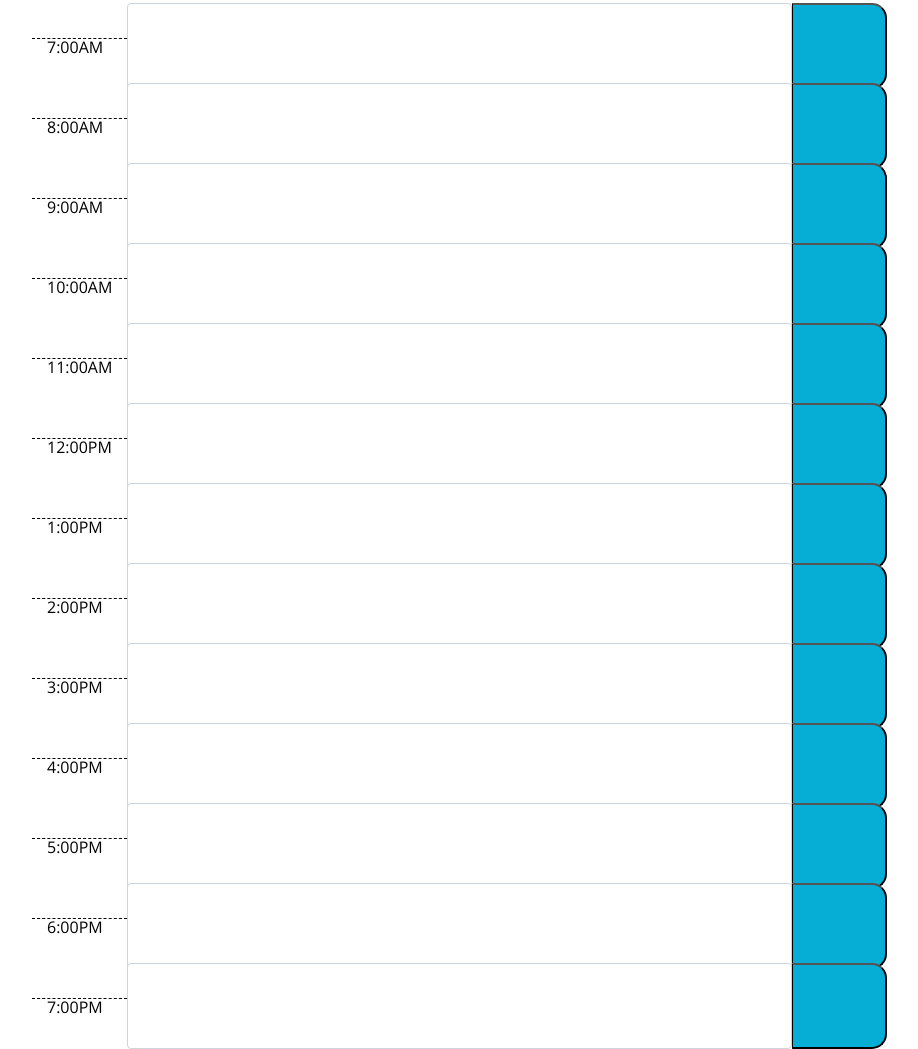
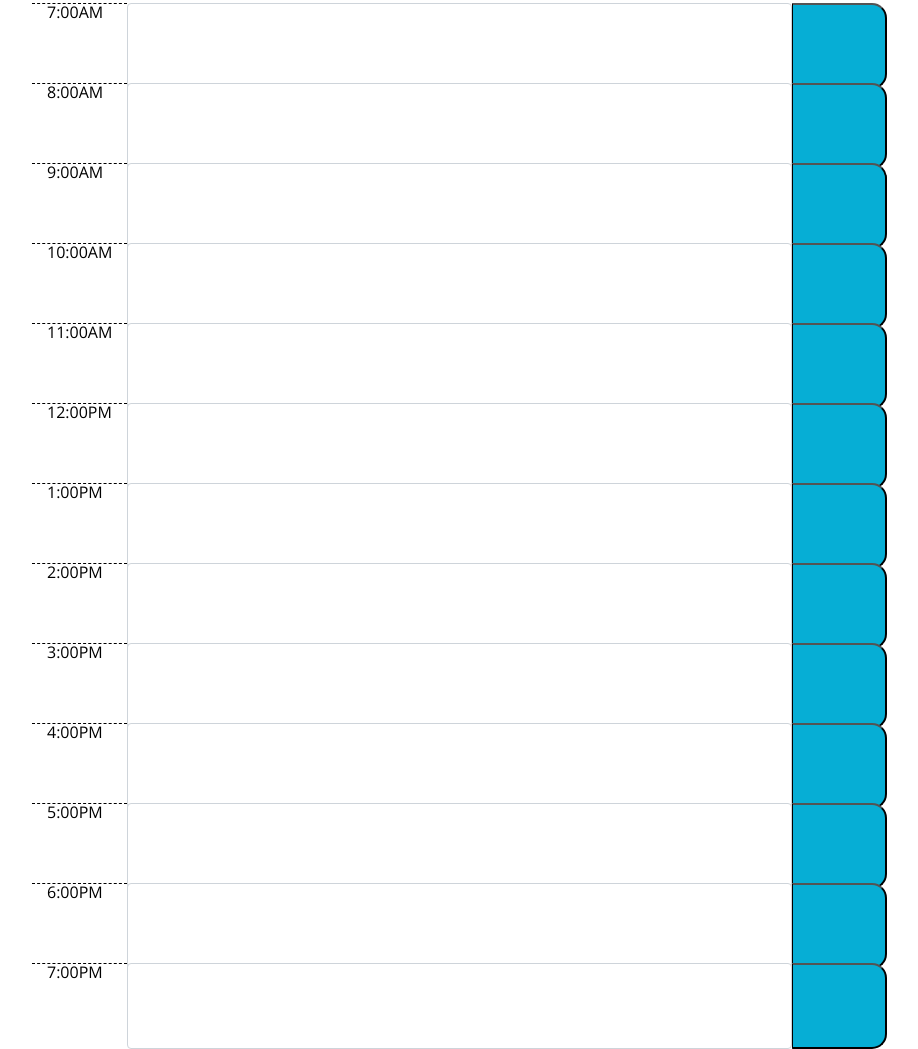
Before and after one commit to kdingman/calendar_assistant, a plain HTML site: page index.html in a window 1280 px wide. Shown: the part 334-1383 px from the top of the page, without its empty margins (38-956 px from the left). Drawn offline with nearby package versions, Linux system fonts and the light colour scheme; files that its build step writes are made by us from their sources.

Commit message:
fixed merging issues

```diff
--- a/assets/js/script.js
+++ b/assets/js/script.js
@@ -25,10 +25,10 @@ $(document).ready(function() {
     $("#17 .description").val(localStorage.getItem("17"));
     $("#18 .description").val(localStorage.getItem("18"));
     $("#19 .description").val(localStorage.getItem("19"));
-})
+});
 
 // Create Hour Task Objects
-var tasks = {
+var taskTimes = {
     "7": [],
     "8": [],
     "9": [],
--- a/index.html
+++ b/index.html
@@ -18,7 +18,7 @@
       href="https://fonts.googleapis.com/css?family=Open+Sans&display=swap"
       rel="stylesheet"
     />
-    <link rel="stylesheet" href="style.css" />
+    <link rel="stylesheet" href="/assets/css/style.css" />
     <title>Work Day Scheduler</title>
   </head>
 
@@ -33,7 +33,7 @@
 
       <!--7AM Timeblock-->
       <div id="7" class="row task-info">
-        <div class="col-1 hour my-auto">7:00AM</div>
+        <div class="col-1 hour">7:00AM</div>
         <textarea id="7-text" rows="3" class="form-control description col-7 col-xs-1"></textarea>
         <button class="col-1 saveBtn d-flex justify-content-center align-items-center">
           <span class="oi oi-lock-locked"></span>
@@ -42,7 +42,7 @@
 
       <!--8AM Timeblock-->
       <div id="8" class="row task-info">
-        <div class="col-1 hour my-auto">8:00AM</div>
+        <div class="col-1 hour">8:00AM</div>
         <textarea id="8-text" rows="3" class="form-control description col-7 col-xs-1"></textarea>
         <button class="col-1 saveBtn d-flex justify-content-center align-items-center">
           <span class="oi oi-lock-locked"></span>
@@ -51,7 +51,7 @@
 
       <!--9AM Timeblock-->
       <div id="9" class="row task-info">
-        <div class="col-1 hour my-auto">9:00AM</div>
+        <div class="col-1 hour">9:00AM</div>
         <textarea id="9-text" rows="3" class="form-control description col-7 col-xs-1"></textarea>
         <button class="col-1 saveBtn d-flex justify-content-center align-items-center">
           <span class="oi oi-lock-locked"></span>
@@ -60,7 +60,7 @@
 
       <!--10AM Timeblock-->
       <div id="10" class="row task-info">
-        <div class="col-1 hour my-auto">10:00AM</div>
+        <div class="col-1 hour">10:00AM</div>
         <textarea id="10-text" rows="3" class="form-control description col-7 col-xs-1"></textarea>
         <button class="col-1 saveBtn d-flex justify-content-center align-items-center">
           <span class="oi oi-lock-locked"></span>
@@ -69,7 +69,7 @@
 
       <!--11AM Timeblock-->
       <div id="11" class="row task-info">
-        <div class="col-1 hour my-auto">11:00AM</div>
+        <div class="col-1 hour">11:00AM</div>
         <textarea id="11-text" rows="3" class="form-control description col-7 col-xs-1"></textarea>
         <button class="col-1 saveBtn d-flex justify-content-center align-items-center">
           <span class="oi oi-lock-locked"></span>
@@ -78,7 +78,7 @@
 
       <!--12PM Timeblock-->
       <div id="12" class="row task-info">
-        <div class="col-1 hour my-auto">12:00PM</div>
+        <div class="col-1 hour">12:00PM</div>
         <textarea id="12-text" rows="3" class="form-control description col-7 col-xs-1"></textarea>
         <button class="col-1 saveBtn d-flex justify-content-center align-items-center">
           <span class="oi oi-lock-locked"></span>
@@ -87,7 +87,7 @@
 
       <!--1PM Timeblock-->
       <div id="13" class="row task-info">
-        <div class="col-1 hour my-auto">1:00PM</div>
+        <div class="col-1 hour">1:00PM</div>
         <textarea id="13-text" rows="3" class="form-control description col-7 col-xs-1"></textarea>
         <button class="col-1 saveBtn d-flex justify-content-center align-items-center">
           <span class="oi oi-lock-locked"></span>
@@ -96,7 +96,7 @@
 
       <!--2PM Timeblock-->
       <div id="14" class="row task-info">
-        <div class="col-1 hour my-auto">2:00PM</div>
+        <div class="col-1 hour">2:00PM</div>
         <textarea id="14-text" rows="3" class="form-control description col-7 col-xs-1"></textarea>
         <button class="col-1 saveBtn d-flex justify-content-center align-items-center">
           <span class="oi oi-lock-locked"></span>
@@ -105,7 +105,7 @@
 
       <!--3PM Timeblock-->
       <div id="15" class="row task-info">
-        <div class="col-1 hour my-auto">3:00PM</div>
+        <div class="col-1 hour">3:00PM</div>
         <textarea id="15-text" rows="3" class="form-control description col-7 col-xs-1"></textarea>
         <button class="col-1 saveBtn d-flex justify-content-center align-items-center">
           <span class="oi oi-lock-locked"></span>
@@ -114,7 +114,7 @@
 
       <!--4PM Timeblock-->
       <div id="16" class="row task-info">
-        <div class="col-1 hour my-auto">4:00PM</div>
+        <div class="col-1 hour">4:00PM</div>
         <textarea id="16-text" rows="3" class="form-control description col-7 col-xs-1"></textarea>
         <button class="col-1 saveBtn d-flex justify-content-center align-items-center">
           <span class="oi oi-lock-locked"></span>
@@ -123,7 +123,7 @@
 
       <!--5PM Timeblock-->
       <div id="17" class="row task-info">
-        <div class="col-1 hour my-auto">5:00PM</div>
+        <div class="col-1 hour">5:00PM</div>
         <textarea id="17-text" rows="3" class="form-control description col-7 col-xs-1"></textarea>
         <button class="col-1 saveBtn d-flex justify-content-center align-items-center">
           <span class="oi oi-lock-locked"></span>
@@ -132,7 +132,7 @@
 
       <!--6PM Timeblock-->
       <div id="18" class="row task-info">
-        <div class="col-1 hour my-auto">6:00PM</div>
+        <div class="col-1 hour">6:00PM</div>
         <textarea id="18-text" rows="3" class="form-control description col-7 col-xs-1"></textarea>
         <button class="col-1 saveBtn d-flex justify-content-center align-items-center">
           <span class="oi oi-lock-locked"></span>
@@ -141,7 +141,7 @@
 
       <!--7PM Timeblock-->
       <div id="19" class="row task-info">
-        <div class="col-1 hour my-auto">7:00PM</div>
+        <div class="col-1 hour">7:00PM</div>
         <textarea id="19-text" rows="3" class="form-control description col-7 col-xs-1"></textarea>
         <button class="col-1 saveBtn d-flex justify-content-center align-items-center">
           <span class="oi oi-lock-locked"></span>
```
